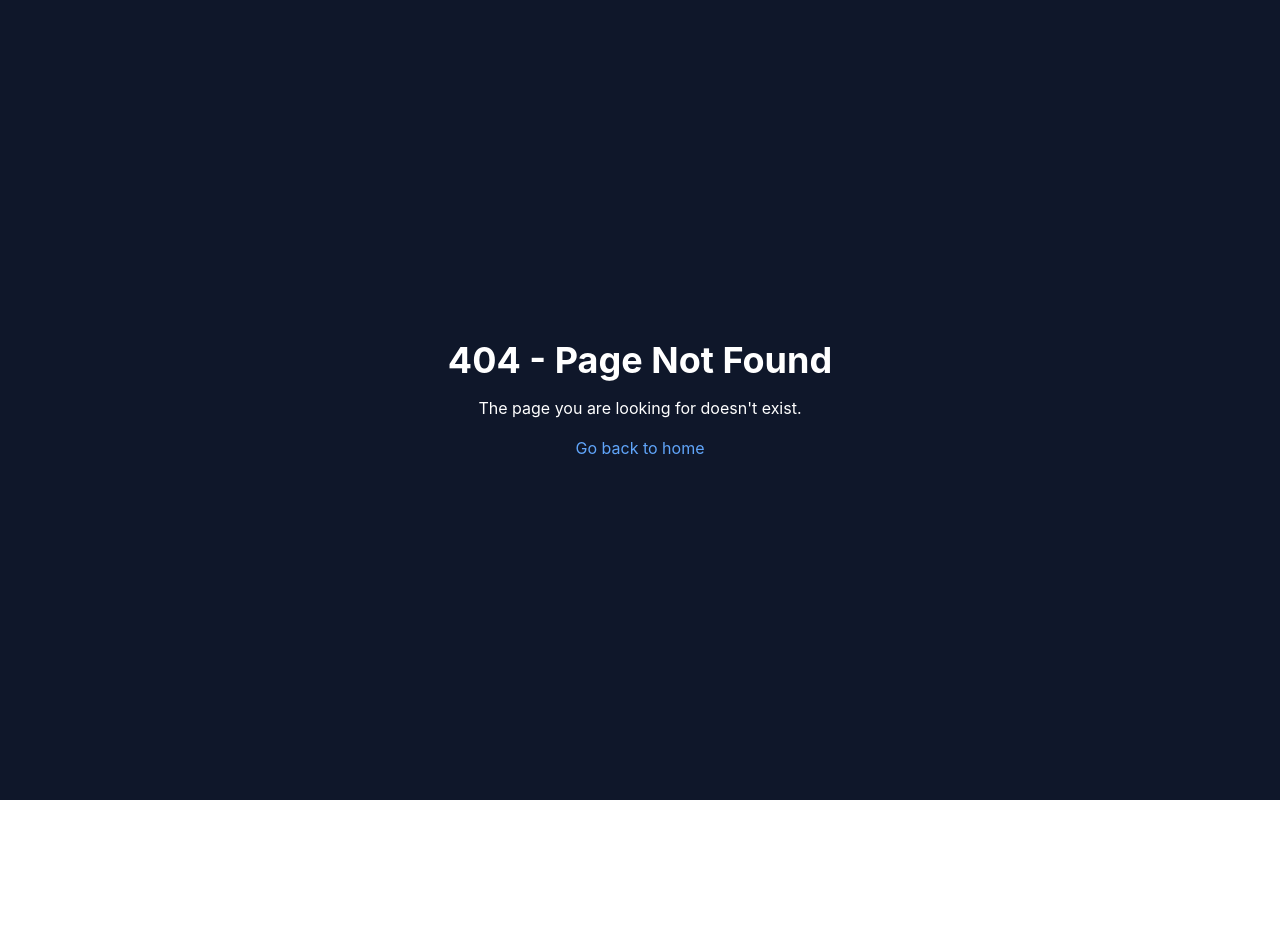
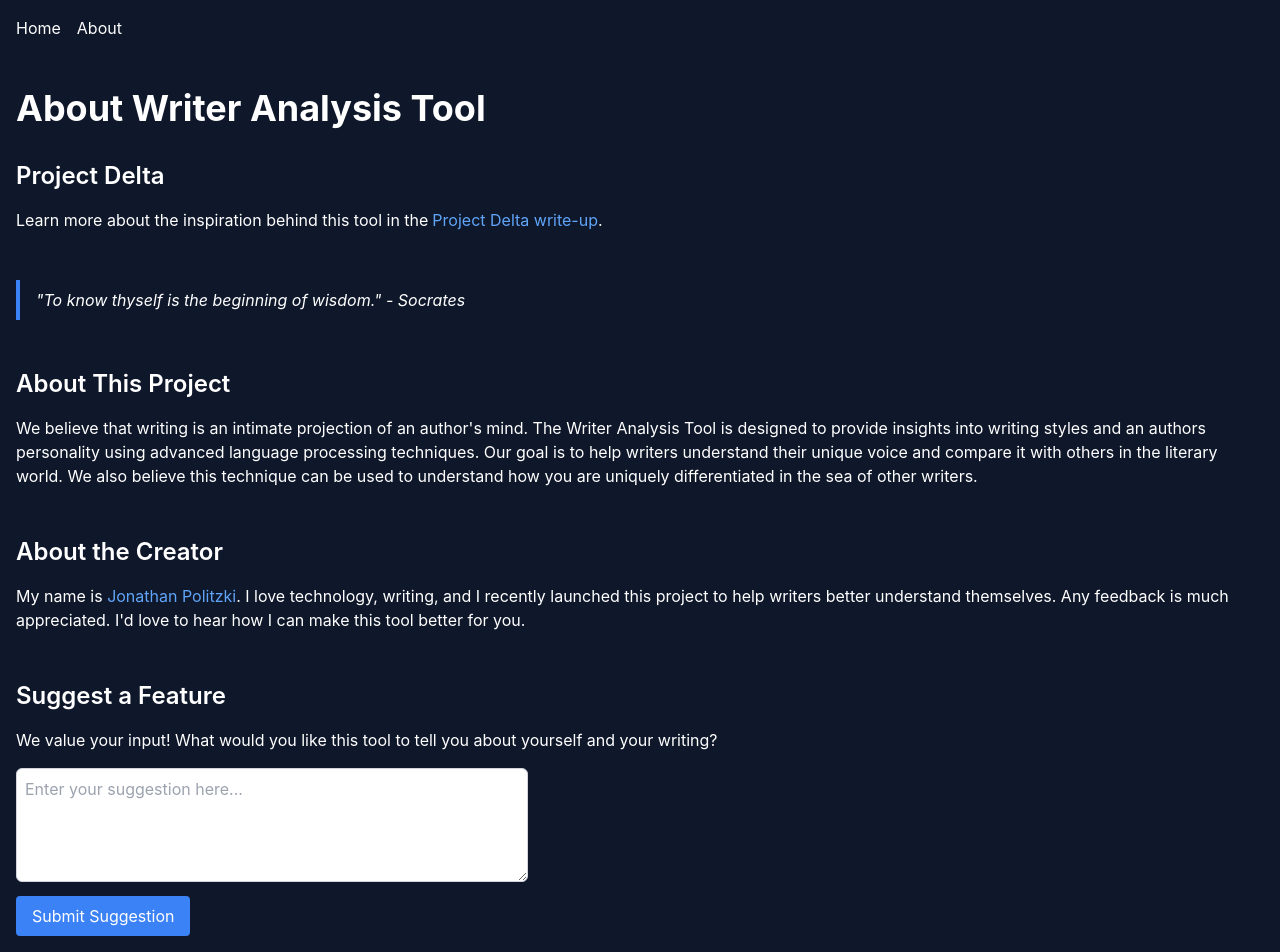
Before and after one commit to jonathan-politzki/Project-Delta, a React (Create React App) app in the folder frontend/: page /about in a window 1280 px wide. Before the commit this address had no page. Shown: the top 952 px of the page. Before the commit the page ends 800 px from the top, so only its background shows below. Built offline with nearby package versions, Linux system fonts and the light colour scheme.

Commit message:
pretty happy with this

```diff
--- a/frontend/package.json
+++ b/frontend/package.json
@@ -14,6 +14,7 @@
     "@babel/plugin-transform-private-property-in-object": "^7.24.7",
     "autoprefixer": "^10.4.20",
     "postcss": "^8.4.40",
+    "postcss-cli": "^11.0.0",
     "tailwindcss": "^3.4.7"
   },
   "scripts": {
@@ -21,7 +22,7 @@
     "build": "npm run watch:css && react-scripts build",
     "test": "react-scripts test",
     "eject": "react-scripts eject",
-    "watch:css": "postcss src/index.css -o src/tailwind.css"
+    "watch:css": "npx postcss src/index.css -o src/tailwind.css"
   },
   "eslintConfig": {
     "extends": [
--- a/frontend/src/App.js
+++ b/frontend/src/App.js
@@ -1,15 +1,15 @@
 import React from 'react';
 import { BrowserRouter as Router, Route, Routes } from 'react-router-dom';
 import MainPage from './pages/MainPage';
+import AboutPage from './pages/AboutPage';
 import NotFound from './pages/NotFound';
-// import AboutPage from './components/AboutPage';  // Uncomment when you create this component
 
 function App() {
   return (
     <Router>
       <Routes>
         <Route path="/" element={<MainPage />} />
-        {/* <Route path="/about" element={<AboutPage />} /> */}  {/* Uncomment when you create this component */}
+        <Route path="/about" element={<AboutPage />} />
         <Route path="*" element={<NotFound />} />
       </Routes>
     </Router>
--- /dev/null
+++ b/frontend/src/pages/AboutPage.js
@@ -0,0 +1,91 @@
+import React, { useState } from 'react';
+import { Link } from 'react-router-dom';
+
+const AboutPage = () => {
+  const [suggestion, setSuggestion] = useState('');
+
+  const handleSubmit = (e) => {
+    e.preventDefault();
+    // Here you would typically send this data to a server
+    console.log('Suggestion submitted:', suggestion);
+    // Clear the input after submission
+    setSuggestion('');
+    // You might want to show a success message to the user here
+  };
+
+  return (
+    <div className="min-h-screen bg-slate-900 text-white">
+      <nav className="p-4">
+        <ul className="flex space-x-4">
+          <li><Link to="/" className="hover:text-gray-300">Home</Link></li>
+          <li><Link to="/about" className="hover:text-gray-300">About</Link></li>
+        </ul>
+      </nav>
+
+      <div className="container mx-auto px-4 py-8">
+        <h1 className="text-4xl font-bold mb-8">About Writer Analysis Tool</h1>
+
+        {/* Project Delta Section */}
+        <section className="mb-12">
+          <h2 className="text-2xl font-semibold mb-4">Project Delta</h2>
+          <p className="mb-4">
+            Learn more about the inspiration behind this tool in the
+            <a href="https://jonathanpolitzki.substack.com/p/project-delta"
+               className="text-blue-400 hover:text-blue-300 ml-1"
+               target="_blank"
+               rel="noopener noreferrer">
+              Project Delta write-up
+            </a>.
+          </p>
+        </section>
+
+        {/* Quote Section */}
+        <section className="mb-12">
+          <blockquote className="border-l-4 border-blue-500 pl-4 py-2 italic">
+            "To know thyself is the beginning of wisdom." - Socrates
+          </blockquote>
+        </section>
+
+        {/* About This Project Section */}
+        <section className="mb-12">
+          <h2 className="text-2xl font-semibold mb-4">About This Project</h2>
+          <p>
+            We believe that writing is an intimate projection of an author's mind. The Writer Analysis Tool is designed to provide insights into writing styles and an authors personality using advanced language processing techniques.
+            Our goal is to help writers understand their unique voice and compare it with others in the literary world. We also believe this technique can be used to understand how you are uniquely differentiated in the sea of other writers.
+          </p>
+        </section>
+
+        {/* About the Creator Section */}
+        <section className="mb-12">
+            <h2 className="text-2xl font-semibold mb-4">About the Creator</h2>
+            <p>
+                My name is <a href="https://jonathanpolitzki.com" className="text-blue-400 hover:text-blue-300" target="_blank" rel="noopener noreferrer">Jonathan Politzki</a>. I love technology, writing, and I recently launched this project to help writers better understand themselves. Any feedback is much appreciated. I'd love to hear how I can make this tool better for you.
+            </p>
+        </section>
+
+        {/* Suggestion Input Section */}
+        <section className="mt-12">
+          <h2 className="text-2xl font-semibold mb-4">Suggest a Feature</h2>
+          <p className="mb-4">We value your input! What would you like this tool to tell you about yourself and your writing?</p>
+          <form onSubmit={handleSubmit} className="max-w-lg">
+            <textarea
+              className="w-full p-2 text-gray-900 border border-gray-300 rounded-md focus:outline-none focus:ring-2 focus:ring-blue-500"
+              rows="4"
+              value={suggestion}
+              onChange={(e) => setSuggestion(e.target.value)}
+              placeholder="Enter your suggestion here..."
+            ></textarea>
+            <button
+              type="submit"
+              className="mt-2 px-4 py-2 bg-blue-500 text-white rounded hover:bg-blue-600 focus:outline-none focus:ring-2 focus:ring-blue-500 focus:ring-opacity-50"
+            >
+              Submit Suggestion
+            </button>
+          </form>
+        </section>
+      </div>
+    </div>
+  );
+};
+
+export default AboutPage;
```
Also changed, not shown: frontend/tailwind.configure.js (deleted, +0 -9 lines), frontend/src/tailwind.css.
